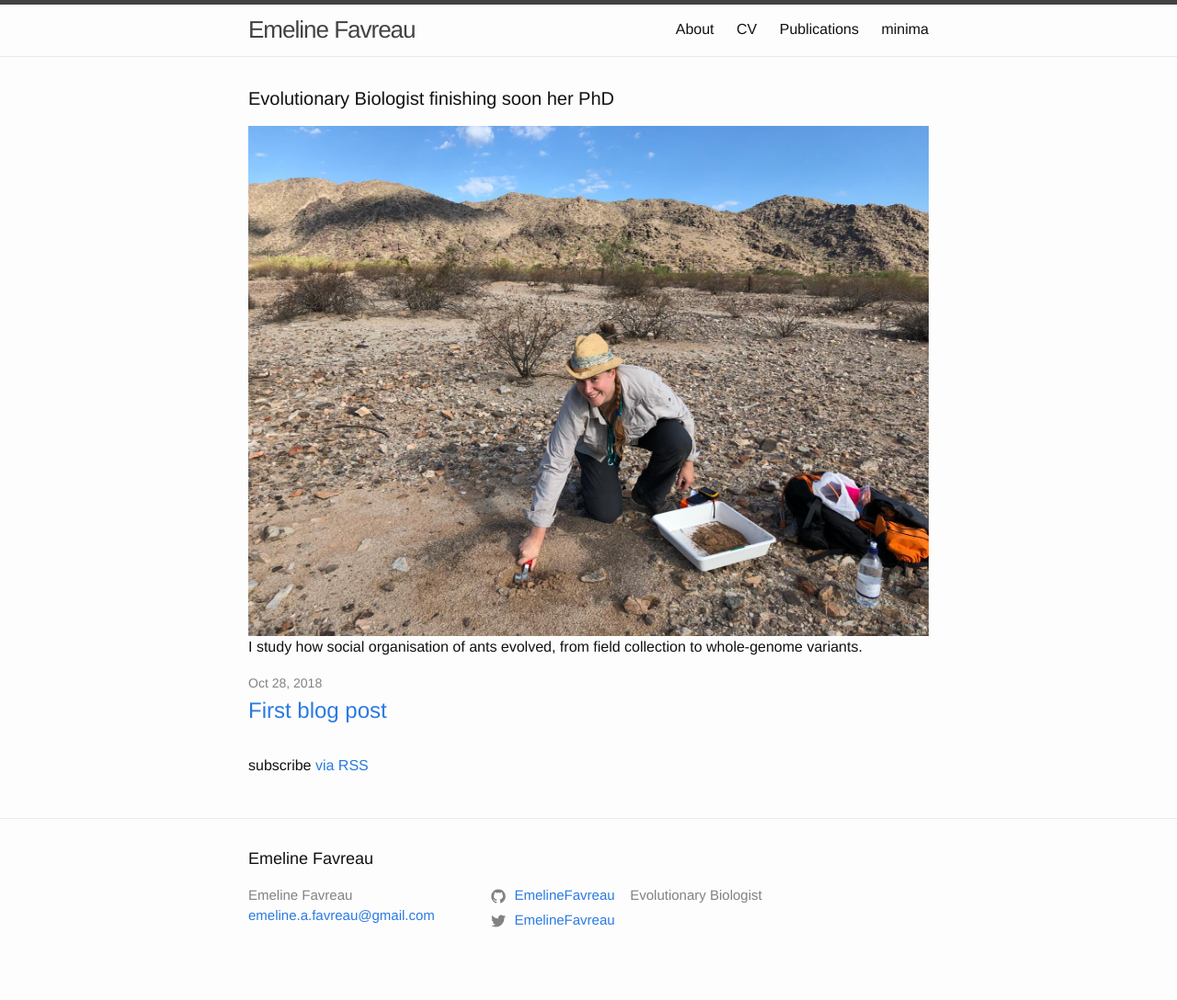
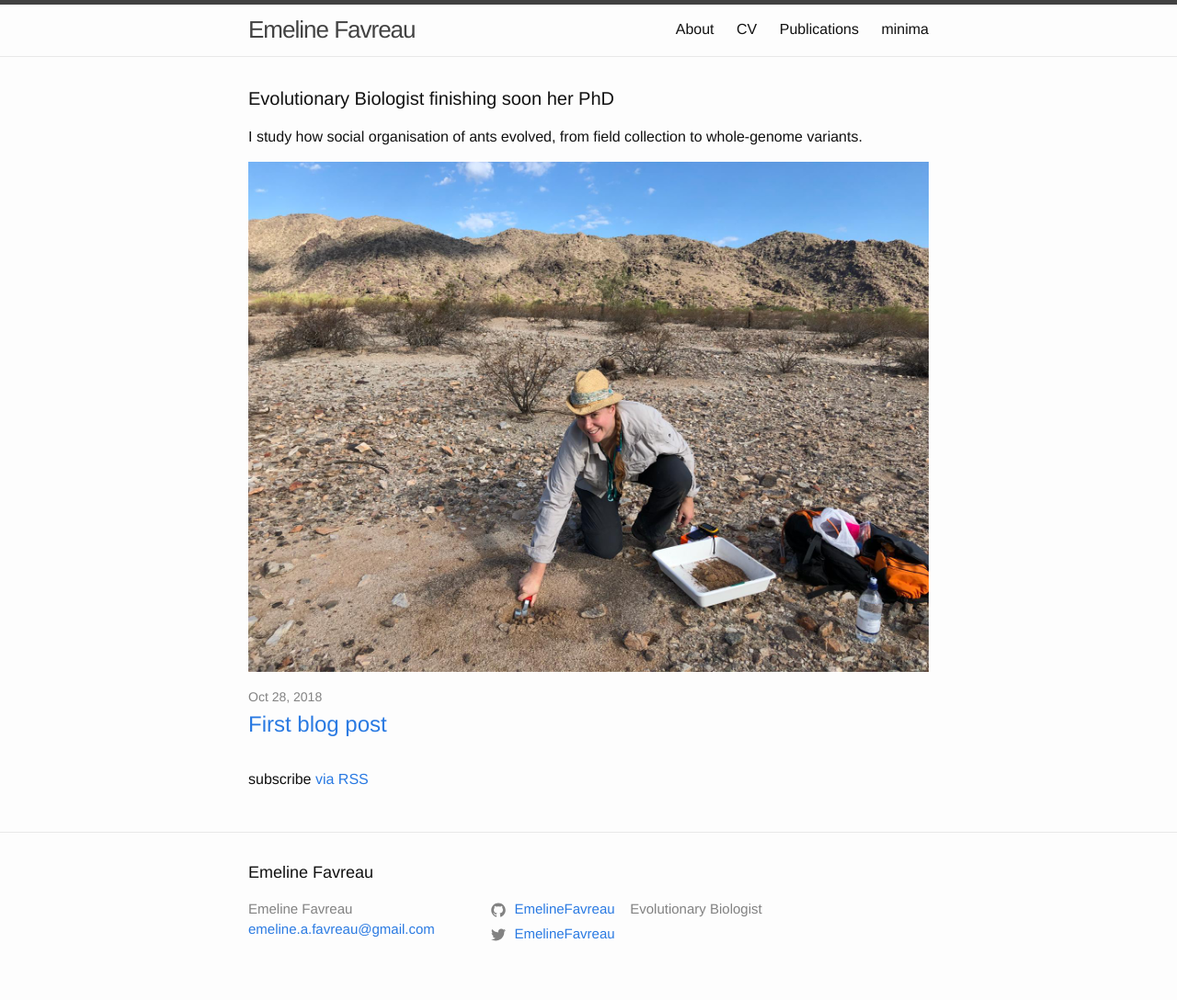
Before and after one commit to EmelineFavreau/EmelineFavreau.github.io, a Jekyll site: the page built from index.md, in a window 1280 px wide. Shown: the whole page at 92% size. Built offline with Jekyll 4.4.1, drawn with Linux system fonts in a browser that asks for light colours.

Commit message:
updating details

```diff
--- a/index.md
+++ b/index.md
@@ -4,5 +4,6 @@
 # See: https://jekyllrb.com/docs/themes/#overriding-theme-defaults
 layout: home
 ---
+I study how social organisation of ants evolved, from field collection to whole-genome variants.
+
 ![freqs](assets/2018-09-25-south-mountain-park-fieldwork.jpeg)
-I study how social organisation of ants evolved, from field collection to whole-genome variants.
```
